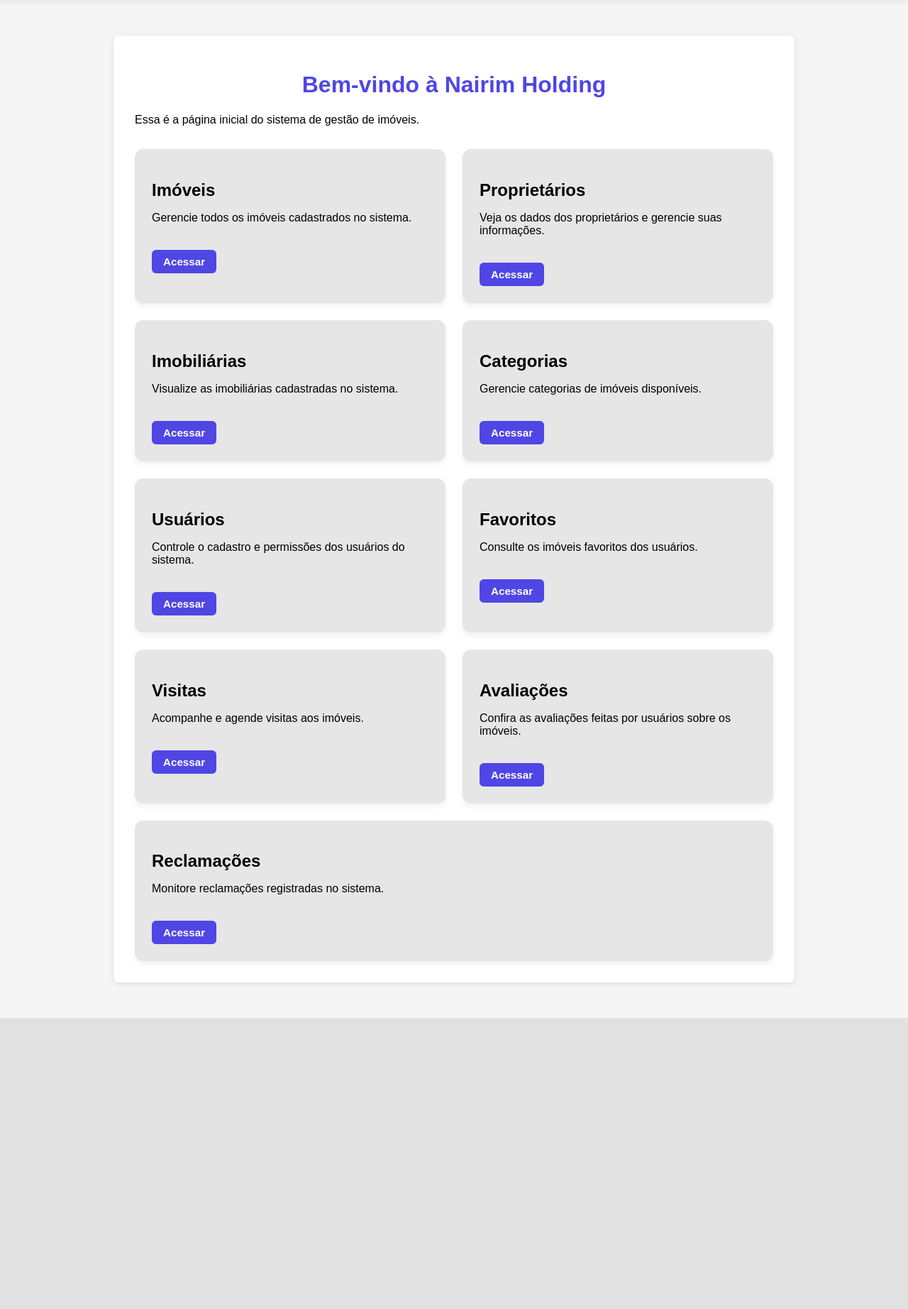
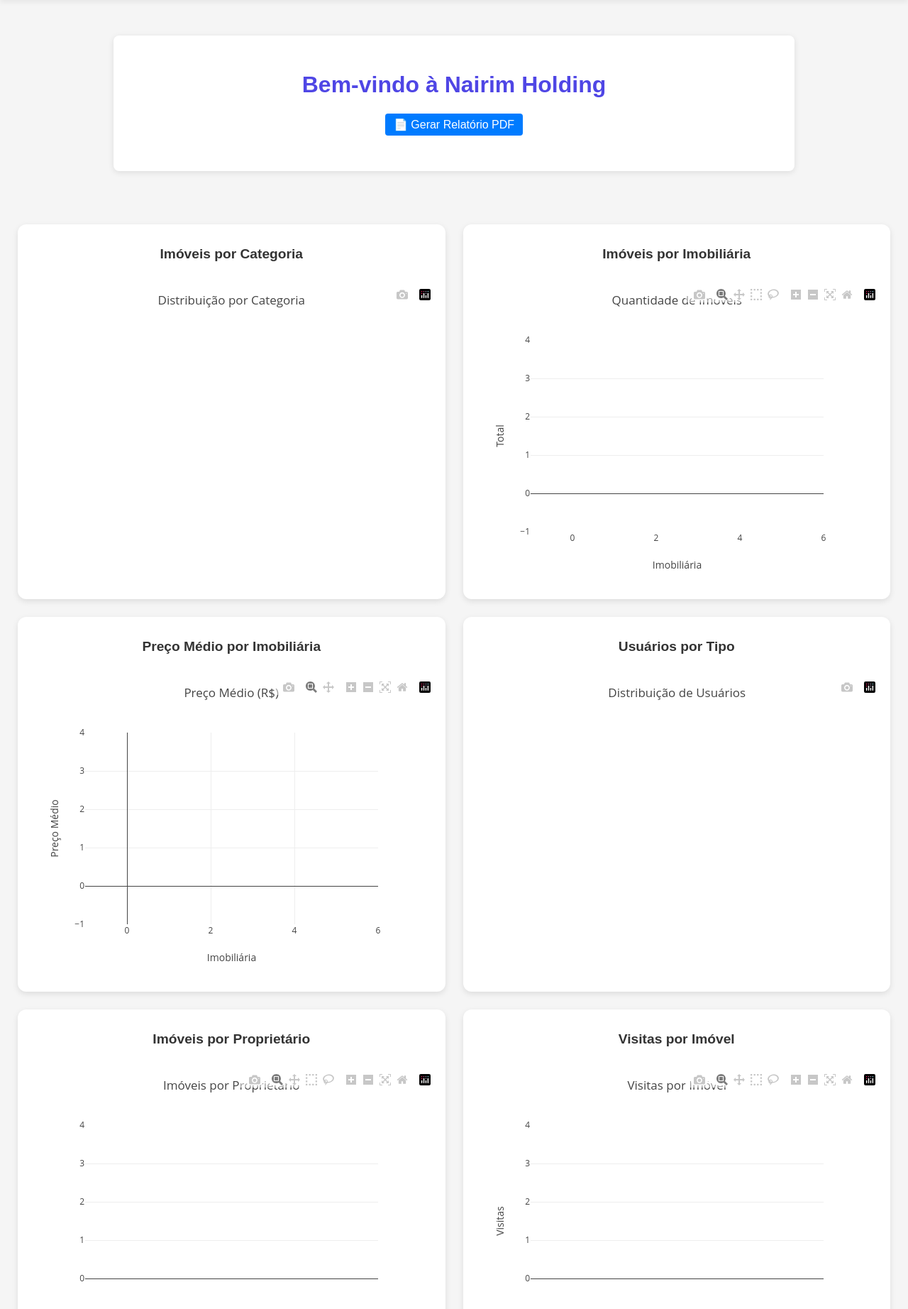
Before and after one commit to MarcioPiva4/flask-nairim, a Flask app: page / in a window 1280 px wide. Shown: the part 76-1920 px from the top of the page at 71% size. Before the commit the page ends 1510 px from the top, so only its background shows below. Run offline with Flask 3, Linux system fonts and the light colour scheme; data that the repository does not hold is empty; some libraries are stand-ins or nearby versions.

Commit message:
Feat: graficos e geração de pdf

```diff
--- a/app/controllers/home_controller.py
+++ b/app/controllers/home_controller.py
@@ -1,10 +1,201 @@
-
-from app import app
-from flask import Flask, render_template, request, redirect, url_for, Blueprint
+from app import db
+from flask import Blueprint, render_template, jsonify, send_file
+from app.models.imovel_model import Imovel
+from app.models.imobiliaria_model import Imobiliaria
+from app.models.categoria_model import Categoria
+from app.models.usuario_model import Usuario
+from app.models.proprietario_model import Proprietario
+from app.models.visita_model import Visita
+from sqlalchemy import func
+from io import BytesIO
+from reportlab.lib.pagesizes import A4
+from reportlab.pdfgen import canvas
+from datetime import datetime
 
 home_bp = Blueprint('home', __name__)
 
-
 @home_bp.route('/')
 def home():
-   return render_template('home.html')
+    return render_template('home.html')
+
+@home_bp.route('/api/dashboard-data')
+def dashboard_data():
+    imoveis_por_categoria = (
+        db.session.query(Categoria.nome, func.count(Imovel.id))
+        .join(Imovel, Imovel.categoria_id == Categoria.id)
+        .group_by(Categoria.nome)
+        .all()
+    )
+
+    imoveis_por_imobiliaria = (
+        db.session.query(Imobiliaria.nome, func.count(Imovel.id))
+        .join(Imovel, Imovel.imobiliaria_id == Imobiliaria.id)
+        .group_by(Imobiliaria.nome)
+        .all()
+    )
+
+    preco_medio_por_imobiliaria = (
+        db.session.query(Imobiliaria.nome, func.avg(Imovel.preco))
+        .join(Imovel, Imovel.imobiliaria_id == Imobiliaria.id)
+        .group_by(Imobiliaria.nome)
+        .all()
+    )
+
+    usuarios_por_tipo = (
+        db.session.query(Usuario.tipo, func.count(Usuario.id))
+        .group_by(Usuario.tipo)
+        .all()
+    )
+
+    imoveis_por_proprietario = (
+        db.session.query(Proprietario.nome, func.count(Imovel.id))
+        .join(Imovel, Imovel.proprietario_id == Proprietario.id)
+        .group_by(Proprietario.nome)
+        .all()
+    )
+
+    visitas_por_imovel = (
+        db.session.query(Imovel.id, func.count(Visita.id))
+        .join(Visita, Visita.imovel_id == Imovel.id)
+        .group_by(Imovel.id)
+        .all()
+    )
+
+    visitas_por_usuario = (
+        db.session.query(Usuario.nome, func.count(Visita.id))
+        .join(Visita, Visita.usuario_id == Usuario.id)
+        .group_by(Usuario.nome)
+        .all()
+    )
+
+    return jsonify({
+        "imoveis_por_categoria": [
+            {"categoria": nome, "total": total}
+            for nome, total in imoveis_por_categoria
+        ],
+        "imoveis_por_imobiliaria": [
+            {"imobiliaria": nome, "total": total}
+            for nome, total in imoveis_por_imobiliaria
+        ],
+        "preco_medio_por_imobiliaria": [
+            {"imobiliaria": nome, "preco_medio": round(preco, 2) if preco else 0}
+            for nome, preco in preco_medio_por_imobiliaria
+        ],
+        "usuarios_por_tipo": [
+            {"tipo": tipo, "total": total}
+            for tipo, total in usuarios_por_tipo
+        ],
+        "imoveis_por_proprietario": [
+            {"proprietario": nome, "total": total}
+            for nome, total in imoveis_por_proprietario
+        ],
+        "visitas_por_imovel": [
+            {"imovel": f"Imovel {i}", "total": t}
+            for i, t in visitas_por_imovel
+        ],
+        "visitas_por_usuario": [
+            {"usuario": nome, "total": total}
+            for nome, total in visitas_por_usuario
+        ],
+    })
+
+
+@home_bp.route("/gerar-relatorio-pdf")
+def gerar_relatorio_pdf():
+    # 🔹 Consultas do banco
+    imoveis_por_categoria = (
+        db.session.query(Categoria.nome, func.count(Imovel.id))
+        .join(Imovel, Imovel.categoria_id == Categoria.id)
+        .group_by(Categoria.nome)
+        .all()
+    )
+
+    imoveis_por_imobiliaria = (
+        db.session.query(Imobiliaria.nome, func.count(Imovel.id))
+        .join(Imovel, Imovel.imobiliaria_id == Imobiliaria.id)
+        .group_by(Imobiliaria.nome)
+        .all()
+    )
+
+    preco_medio_por_imobiliaria = (
+        db.session.query(Imobiliaria.nome, func.avg(Imovel.preco))
+        .join(Imovel, Imovel.imobiliaria_id == Imobiliaria.id)
+        .group_by(Imobiliaria.nome)
+        .all()
+    )
+
+    usuarios_por_tipo = (
+        db.session.query(Usuario.tipo, func.count(Usuario.id))
+        .group_by(Usuario.tipo)
+        .all()
+    )
+
+    imoveis_por_proprietario = (
+        db.session.query(Proprietario.nome, func.count(Imovel.id))
+        .join(Imovel, Imovel.proprietario_id == Proprietario.id)
+        .group_by(Proprietario.nome)
+        .all()
+    )
+
+    visitas_por_imovel = (
+        db.session.query(Imovel.id, func.count(Visita.id))
+        .join(Visita, Visita.imovel_id == Imovel.id)
+        .group_by(Imovel.id)
+        .all()
+    )
+
+    visitas_por_usuario = (
+        db.session.query(Usuario.nome, func.count(Visita.id))
+        .join(Visita, Visita.usuario_id == Usuario.id)
+        .group_by(Usuario.nome)
+        .all()
+    )
+
+    buffer = BytesIO()
+    pdf = canvas.Canvas(buffer, pagesize=A4)
+    largura, altura = A4
+    y = altura - 50
+
+    pdf.setFont("Helvetica-Bold", 16)
+    pdf.drawString(50, y, "Relatorio de Dados - Nairim Holding")
+    pdf.setFont("Helvetica", 10)
+    pdf.drawString(50, y - 20, f"Gerado em: {datetime.now().strftime('%d/%m/%Y %H:%M')}")
+
+    y -= 60
+
+    def add_section(title, data):
+        nonlocal y
+        pdf.setFont("Helvetica-Bold", 13)
+        pdf.drawString(50, y, title)
+        pdf.setFont("Helvetica", 11)
+        y -= 20
+        for linha in data:
+            if y < 80:
+                pdf.showPage()
+                y = altura - 50
+                pdf.setFont("Helvetica-Bold", 13)
+                pdf.drawString(50, y, title)
+                pdf.setFont("Helvetica", 11)
+                y -= 20
+            pdf.drawString(60, y, linha)
+            y -= 15
+        y -= 20
+
+    add_section("Imoveis por Categoria", [f"- {nome}: {total}" for nome, total in imoveis_por_categoria])
+    add_section("Imoveis por Imobiliaria", [f"- {nome}: {total}" for nome, total in imoveis_por_imobiliaria])
+    add_section("Preco Medio por Imobiliaria", [f"- {nome}: R$ {round(preco, 2) if preco else 0}" for nome, preco in preco_medio_por_imobiliaria])
+    add_section("Usuarios por Tipo", [f"- {tipo}: {total}" for tipo, total in usuarios_por_tipo])
+    add_section("Imoveis por Proprietario", [f"- {nome}: {total}" for nome, total in imoveis_por_proprietario])
+    add_section("Visitas por Imovel", [f"- Imovel {i}: {t}" for i, t in visitas_por_imovel])
+    add_section("Visitas por Usuario", [f"- {nome}: {total}" for nome, total in visitas_por_usuario])
+
+    pdf.showPage()
+    pdf.save()
+    buffer.seek(0)
+
+    return send_file(
+        buffer,
+        as_attachment=True,
+        download_name="relatorio_nairim.pdf",
+        mimetype="application/pdf"
+    )
--- a/app/static/style.css
+++ b/app/static/style.css
@@ -11,7 +11,7 @@ body {
     background: #fff;
     padding: 30px;
     border-radius: 8px;
-    box-shadow: 0 2px 8px rgba(0,0,0,0.1);
+    box-shadow: 0 2px 8px rgba(0, 0, 0, 0.1);
 }
 
 h1 {
@@ -25,11 +25,14 @@ table {
     margin-top: 20px;
 }
 
-table, th, td {
+table,
+th,
+td {
     border: 1px solid #ccc;
 }
 
-th, td {
+th,
+td {
     padding: 12px;
     text-align: left;
 }
@@ -105,14 +108,14 @@ a:hover {
     text-decoration: underline;
 }
 
-.content-center{
+.content-center {
     display: flex;
     justify-content: center;
     align-items: center;
     width: 100%;
 }
 
-a.btn-back{
+a.btn-back {
     padding: 6px 12px;
     background-color: #6c757d;
     color: white;
@@ -122,7 +125,7 @@ a.btn-back{
     transition: background-color 0.3s ease;
 }
 
-a.btn-back{
+a.btn-back {
     padding: 6px 12px;
     background-color: #6c757d;
     color: white;
@@ -136,7 +139,7 @@ a.btn-back:hover {
     background-color: #5a6268;
 }
 
-a.btn-create{
+a.btn-create {
     padding: 6px 12px;
     background-color: #2ec400;
     color: white;
@@ -166,7 +169,7 @@ header.navbar {
     flex-wrap: wrap;
 }
 
-.logo a{
+.logo a {
     margin: 0;
 }
 
@@ -242,7 +245,7 @@ header.navbar {
     flex: 1 1 250px;
     background-color: #e6e6e6;
     border-radius: 12px;
-    box-shadow: 0 4px 8px rgba(0,0,0,0.06);
+    box-shadow: 0 4px 8px rgba(0, 0, 0, 0.06);
     padding: 1.5rem;
     transition: transform 0.2s;
 }
@@ -271,3 +274,32 @@ header.navbar {
 .card a:hover {
     background-color: #3730a3;
 }
+
+.dashboard {
+    display: grid;
+    grid-template-columns: repeat(auto-fit, minmax(450px, 1fr));
+    gap: 25px;
+    padding: 25px;
+}
+
+.card {
+    background-color: #fff;
+    border-radius: 12px;
+    box-shadow: 0 3px 8px rgba(0, 0, 0, 0.1);
+    padding: 15px;
+}
+
+.card h2 {
+    font-size: 1.2rem;
+    text-align: center;
+    margin-bottom: 10px;
+    color: #333;
+}
+
+.dashboard .card a {
+    background-color: #fff !important;
+}
+
+.btn-gerarrelatorio{
+    margin: 0 auto;
+}
--- a/templates/home.html
+++ b/templates/home.html
@@ -2,7 +2,9 @@
 <html lang="pt-BR">
 <head>
     <meta charset="UTF-8">
-    <title>Home - Nairim Holding</title>
+    <meta name="viewport" content="width=device-width, initial-scale=1.0">
+    <title>Dashboard — Sistema Imobiliário</title>
+    <script src="https://cdn.plot.ly/plotly-latest.min.js"></script>
     <link rel="stylesheet" href="{{ url_for('static', filename='style.css') }}">
 </head>
 <body>
@@ -26,56 +28,110 @@
     </header>
 
     <div class="container">
-    <h1>Bem-vindo à Nairim Holding</h1>
-    <p>Essa é a página inicial do sistema de gestão de imóveis.</p>
+        <h1>Bem-vindo à Nairim Holding</h1>
+        <div style="display: flex; justify-content: flex-end; margin-bottom: 20px;">
+        <a href="{{ url_for('home.gerar_relatorio_pdf') }}"
+        class="btn btn-primary btn-gerarrelatorio">
+        📄 Gerar Relatório PDF
+        </a>
+    </div>
 
-    <div class="cards">
+    </div>
+
+    <div class="dashboard">
         <div class="card">
-            <h2>Imóveis</h2>
-            <p>Gerencie todos os imóveis cadastrados no sistema.</p>
-            <a href="{{ url_for('imoveis.listar_imoveis') }}">Acessar</a>
+            <h2>Imóveis por Categoria</h2>
+            <div id="grafico-categorias" class="plot"></div>
         </div>
+
         <div class="card">
-            <h2>Proprietários</h2>
-            <p>Veja os dados dos proprietários e gerencie suas informações.</p>
-            <a href="{{ url_for('proprietarios.listar_proprietarios') }}">Acessar</a>
+            <h2>Imóveis por Imobiliária</h2>
+            <div id="grafico-imobiliarias" class="plot"></div>
         </div>
+
         <div class="card">
-            <h2>Imobiliárias</h2>
-            <p>Visualize as imobiliárias cadastradas no sistema.</p>
-            <a href="{{ url_for('imobiliarias.listar_imobiliarias') }}">Acessar</a>
+            <h2>Preço Médio por Imobiliária</h2>
+            <div id="grafico-preco-medio" class="plot"></div>
         </div>
+
         <div class="card">
-            <h2>Categorias</h2>
-            <p>Gerencie categorias de imóveis disponíveis.</p>
-            <a href="{{ url_for('categorias.listar_categorias') }}">Acessar</a>
+            <h2>Usuários por Tipo</h2>
+            <div id="grafico-usuarios-tipo" class="plot"></div>
         </div>
+
         <div class="card">
-            <h2>Usuários</h2>
-            <p>Controle o cadastro e permissões dos usuários do sistema.</p>
-            <a href="{{ url_for('usuarios.listar_usuarios') }}">Acessar</a>
+            <h2>Imóveis por Proprietário</h2>
+            <div id="grafico-proprietarios" class="plot"></div>
         </div>
+
         <div class="card">
-            <h2>Favoritos</h2>
-            <p>Consulte os imóveis favoritos dos usuários.</p>
-            <a href="{{ url_for('favoritos.listar_favoritos') }}">Acessar</a>
+            <h2>Visitas por Imóvel</h2>
+            <div id="grafico-visitas-imovel" class="plot"></div>
         </div>
+
         <div class="card">
-            <h2>Visitas</h2>
-            <p>Acompanhe e agende visitas aos imóveis.</p>
-            <a href="{{ url_for('visitas.listar_visitas') }}">Acessar</a>
-        </div>
-        <div class="card">
-            <h2>Avaliações</h2>
-            <p>Confira as avaliações feitas por usuários sobre os imóveis.</p>
-            <a href="{{ url_for('avaliacoes.listar_avaliacoes') }}">Acessar</a>
-        </div>
-        <div class="card">
-            <h2>Reclamações</h2>
-            <p>Monitore reclamações registradas no sistema.</p>
-            <a href="{{ url_for('reclamacoes.listar_reclamacoes') }}">Acessar</a>
+            <h2>Visitas por Usuário</h2>
+            <div id="grafico-visitas-usuario" class="plot"></div>
         </div>
     </div>
-    </div>
+
+    <script>
+        async function carregarDados() {
+            const resposta = await fetch('/api/dashboard-data');
+            const dados = await resposta.json();
+
+            Plotly.newPlot("grafico-categorias", [{
+                labels: dados.imoveis_por_categoria.map(d => d.categoria),
+                values: dados.imoveis_por_categoria.map(d => d.total),
+                type: "pie",
+                hole: 0.4
+            }], {title: "Distribuição por Categoria"});
+
+            Plotly.newPlot("grafico-imobiliarias", [{
+                x: dados.imoveis_por_imobiliaria.map(d => d.imobiliaria),
+                y: dados.imoveis_por_imobiliaria.map(d => d.total),
+                type: "bar",
+                marker: {color: "royalblue"}
+            }], {title: "Quantidade de Imóveis", xaxis: {title: "Imobiliária"}, yaxis: {title: "Total"}});
+
+            Plotly.newPlot("grafico-preco-medio", [{
+                x: dados.preco_medio_por_imobiliaria.map(d => d.imobiliaria),
+                y: dados.preco_medio_por_imobiliaria.map(d => d.preco_medio),
+                type: "line",
+                line: {color: "green", width: 3}
+            }], {title: "Preço Médio (R$)", xaxis: {title: "Imobiliária"}, yaxis: {title: "Preço Médio"}});
+
+            Plotly.newPlot("grafico-usuarios-tipo", [{
+                labels: dados.usuarios_por_tipo.map(d => d.tipo),
+                values: dados.usuarios_por_tipo.map(d => d.total),
+                type: "pie"
+            }], {title: "Distribuição de Usuários"});
+
+            Plotly.newPlot("grafico-proprietarios", [{
+                x: dados.imoveis_por_proprietario.map(d => d.proprietario),
+                y: dados.imoveis_por_proprietario.map(d => d.total),
+                type: "bar",
+                orientation: "h",
+                marker: {color: "orange"}
+            }], {title: "Imóveis por Proprietário", xaxis: {title: "Total"}});
+
+            Plotly.newPlot("grafico-visitas-imovel", [{
+                x: dados.visitas_por_imovel.map(d => d.imovel),
+                y: dados.visitas_por_imovel.map(d => d.total),
+                type: "bar",
+                marker: {color: "teal"}
+            }], {title: "Visitas por Imóvel", xaxis: {title: "Imóvel"}, yaxis: {title: "Visitas"}});
+
+            Plotly.newPlot("grafico-visitas-usuario", [{
+                x: dados.visitas_por_usuario.map(d => d.usuario),
+                y: dados.visitas_por_usuario.map(d => d.total),
+                type: "bar",
+                orientation: "h",
+                marker: {color: "purple"}
+            }], {title: "Visitas por Usuário", xaxis: {title: "Visitas"}});
+        }
+
+        carregarDados();
+    </script>
 </body>
 </html>
```
Also changed, not shown: run.py (added, +7 -0 lines).
